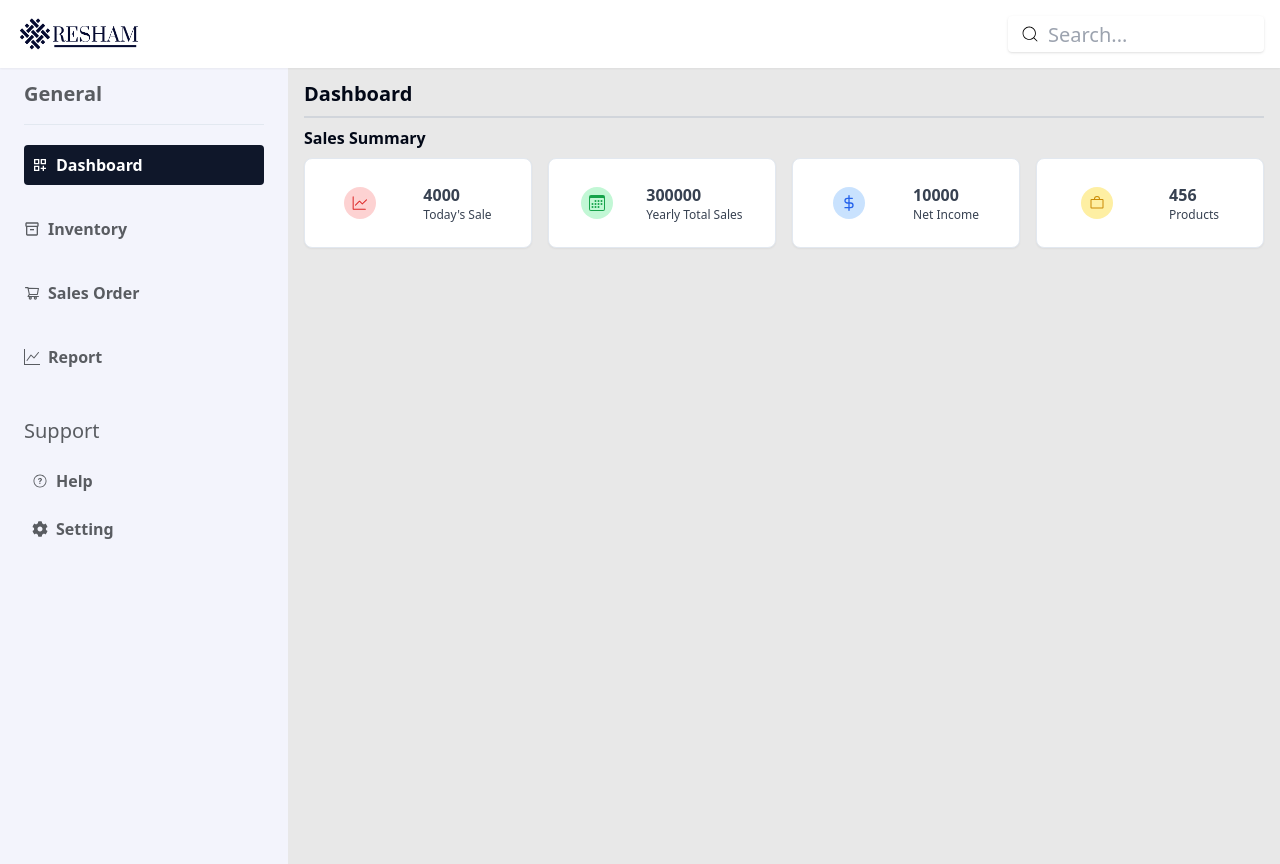
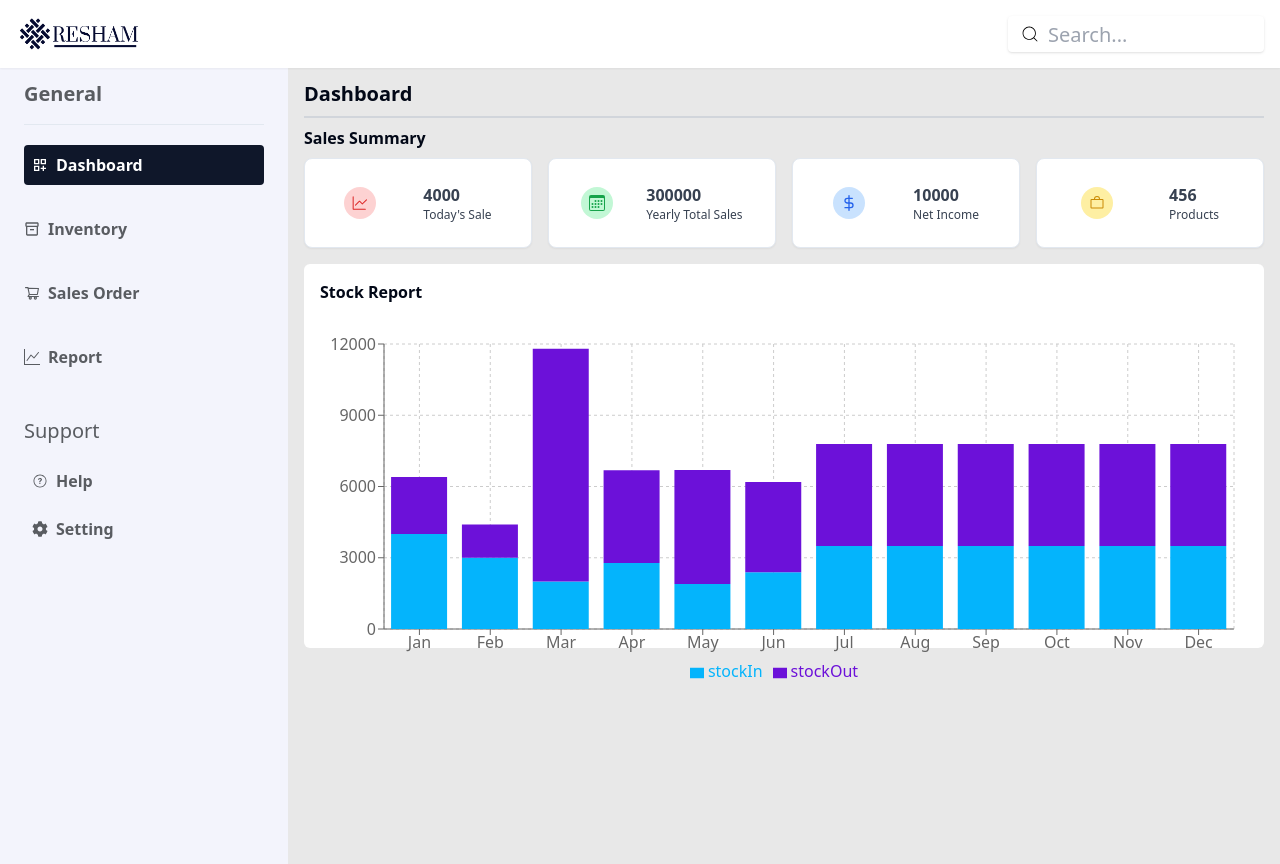
Before and after one commit to nischhal-hub/Resham, a React (Vite) app in the folder project/client/: page / in a window 1280 px wide. Built offline with nearby package versions, Linux system fonts and the light colour scheme.

Commit message:
feat: setup recharts and add stack graph in dashboard

```diff
--- a/project/client/package.json
+++ b/project/client/package.json
@@ -17,6 +17,7 @@
     "react-dom": "^18.3.1",
     "react-icons": "^5.2.1",
     "react-router-dom": "^6.24.1",
+    "recharts": "^2.12.7",
     "tailwind-merge": "^2.3.0",
     "tailwindcss-animate": "^1.0.7"
   },
--- a/project/client/src/App.jsx
+++ b/project/client/src/App.jsx
@@ -1,7 +1,7 @@
 import { RouterProvider, createBrowserRouter, Outlet } from "react-router-dom";
 import Header from "./components/Header";
 import SideBar from "./components/SideNav/SideNav";
-import Dashboard from "./components/pages/Dashboars";
+import Dashboard from "./components/pages/Dashboard";
 import Inventory from "./components/pages/Inventory";
 import Salesorder from "./components/pages/Salesorder";
 import Report from "./components/pages/Report";
--- /dev/null
+++ b/project/client/src/components/pages/Dashboard.jsx
@@ -0,0 +1,185 @@
+import {
+  Card,
+  CardContent,
+  CardDescription,
+  CardFooter,
+  CardHeader,
+  CardTitle,
+  FlexWrapper,
+} from "@/components/ui/card";
+import { BarChart, Bar, XAxis, YAxis, CartesianGrid, Tooltip, Legend, ResponsiveContainer } from 'recharts';
+import { GoGraph } from "react-icons/go";
+import { BsCalendar3 } from "react-icons/bs";
+import { FiDollarSign } from "react-icons/fi";
+import { PiBagSimple } from "react-icons/pi";
+import { useState } from "react";
+
+export const cardData = [
+  {
+    id: 1,
+    title: "4000",
+    description: "Today's Sale",
+    icon: <GoGraph />,
+    color: "text-red-600",
+    bgColor: "bg-red-300/50",
+  },
+  {
+    id: 2,
+    title: "300000",
+    description: "Yearly Total Sales",
+    color: "text-green-600",
+    icon: <BsCalendar3 />,
+
+    bgColor: "bg-green-300/50",
+  },
+  {
+    id: 3,
+    title: "10000",
+    description: "Net Income",
+    color: "text-blue-600",
+    icon: <FiDollarSign />,
+    bgColor: "bg-blue-300/50",
+  },
+  {
+    id: 4,
+    title: "456",
+    description: "Products",
+    color: "text-yellow-600",
+    icon: <PiBagSimple />,
+    bgColor: "bg-yellow-300/50",
+  },
+];
+
+export const data = [
+  {
+    name: 'Jan',
+    stockIn: 4000,
+    stockOut: 2400,
+    amt: 2400,
+  },
+  {
+    name: 'Feb',
+    stockIn: 3000,
+    stockOut: 1398,
+    amt: 2210,
+  },
+  {
+    name: 'Mar',
+    stockIn: 2000,
+    stockOut: 9800,
+    amt: 2290,
+  },
+  {
+    name: 'Apr',
+    stockIn: 2780,
+    stockOut: 3908,
+    amt: 2000,
+  },
+  {
+    name: 'May',
+    stockIn: 1890,
+    stockOut: 4800,
+    amt: 2181,
+  },
+  {
+    name: 'Jun',
+    stockIn: 2390,
+    stockOut: 3800,
+    amt: 2500,
+  },
+  {
+    name: 'Jul',
+    stockIn: 3490,
+    stockOut: 4300,
+    amt: 2100,
+  },
+  {
+    name: 'Aug',
+    stockIn: 3490,
+    stockOut: 4300,
+    amt: 2100,
+  },
+  {
+    name: 'Sep',
+    stockIn: 3490,
+    stockOut: 4300,
+    amt: 2100,
+  },
+  {
+    name: 'Oct',
+    stockIn: 3490,
+    stockOut: 4300,
+    amt: 2100,
+  },
+  {
+    name: 'Nov',
+    stockIn: 3490,
+    stockOut: 4300,
+    amt: 2100,
+  },
+  {
+    name: 'Dec',
+    stockIn: 3490,
+    stockOut: 4300,
+    amt: 2100,
+  },
+];
+export const Cards = (prop) => {
+  const { id, title, description, icon, color, bgColor } = prop;
+  return (
+    <Card className="py-6" key={id}>
+      <FlexWrapper className="mx-4 items-center justify-around">
+        <div className={`w-auto p-2 ${bgColor} rounded-full`}>
+          <div className={color}>{icon}</div>
+        </div>
+        <CardContent className="h-auto p-0">
+          <p className="text-md font-bold text-gray-700">{title}</p>
+          <p className="text-xs text-gray-700">{description}</p>
+        </CardContent>
+      </FlexWrapper>
+    </Card>
+  );
+};
+const Dashboard = () => {
+  const [graphData, setGraphData] = useState(data);
+  return (
+    <div>
+      <h1 className="text-xl font-bold">Dashboard</h1>
+      <div className="border-t-2 border-solid border-gray-300 my-2"></div>
+      <div>
+        <h2 className="text-md font-semibold mb-2">Sales Summary</h2>
+        <div className="grid grid-cols-1 md:grid-cols-2 lg:grid-cols-4 gap-4">
+          {cardData.map((item) => (
+            <Cards key={item.id} {...item} />
+          ))}
+        </div>
+      </div>
+      <div className="bg-white h-96 rounded-md mt-4">
+      <ResponsiveContainer width="100%" height="100%">
+        <h2 className="text-md font-semibold pt-4 mx-4">Stock Report</h2>
+        <BarChart
+          width={500}
+          height={300}
+          data={graphData}
+          margin={{
+            top: 40,
+            right: 30,
+            left: 20,
+            bottom: 5,
+          }}
+        >
+          <CartesianGrid strokeDasharray="3 3" />
+          <XAxis dataKey="name" />
+          <YAxis />
+          <Tooltip />
+          <Legend />
+          <Bar dataKey="stockIn" stackId="a" fill="#04B4FC" />
+          <Bar dataKey="stockOut" stackId="a" fill="#6C11D9" />
+        </BarChart>
+      </ResponsiveContainer>
+      </div>
+    </div>
+  );
+};
+
+export default Dashboard;
--- a/project/client/src/components/pages/Dashboars.jsx
+++ /dev/null
@@ -1,81 +0,0 @@
-import {
-  Card,
-  CardContent,
-  CardDescription,
-  CardFooter,
-  CardHeader,
-  CardTitle,
-  FlexWrapper,
-} from "@/components/ui/card";
-import { GoGraph } from "react-icons/go";
-import { BsCalendar3 } from "react-icons/bs";
-import { FiDollarSign } from "react-icons/fi";
-import { PiBagSimple } from "react-icons/pi";
-
-export const cardData = [
-  {
-    id: 1,
-    title: "4000",
-    description:"Today's Sale",
-    icon: <GoGraph />,
-    color: "text-red-600",
-    bgColor: "bg-red-300/50"
-  },
-  {
-    id: 2,
-    title: "300000",
-    description:"Yearly Total Sales",
-    color:'text-green-600',
-    icon:<BsCalendar3/> ,
-
-    bgColor:'bg-green-300/50'
-  },
-  {
-    id: 3,
-    title: "10000",
-    description:"Net Income",
-    color:'text-blue-600',
-    icon: <FiDollarSign /> ,
-    bgColor:'bg-blue-300/50'
-  },
-  {
-    id: 4,
-    title: "456",
-    description:"Products",
-    color:'text-yellow-600',
-    icon: <PiBagSimple/>,
-    bgColor:'bg-yellow-300/50'
-  },
-]
-export const Cards = (prop) => {
-  const {id, title, description, icon , color, bgColor}  = prop;
-  return (
-    <Card className='py-6' key={id}>
-      <FlexWrapper className="mx-4 items-center justify-around">
-        <div className={`w-auto p-2 ${bgColor} rounded-full`}>
-          <div className={color}>{icon}</div>
-        </div>
-          <CardContent className='h-auto p-0'>
-            <p className="text-md font-bold text-gray-700">{title}</p>
-            <p className="text-xs text-gray-700">{description}</p>
-          </CardContent>
-      </FlexWrapper>
-    </Card>
-  );
-};
-const Dashboard = () => {
-  return (
-    <div>
-      <h1 className="text-xl font-bold">Dashboard</h1>
-      <div className="border-t-2 border-solid border-gray-300 my-2"></div>
-      <h2 className="text-md font-semibold mb-2">Sales Summary</h2>
-      <div className="grid grid-cols-1 md:grid-cols-2 lg:grid-cols-4 gap-4">
-        {cardData.map((item) => (
-          <Cards key={item.id} {...item} />
-        ))}
-      </div>
-    </div>
-  );
-};
-
-export default Dashboard;
```
Also changed, not shown: 1 other file (tests, documents, lock files or other folders).
